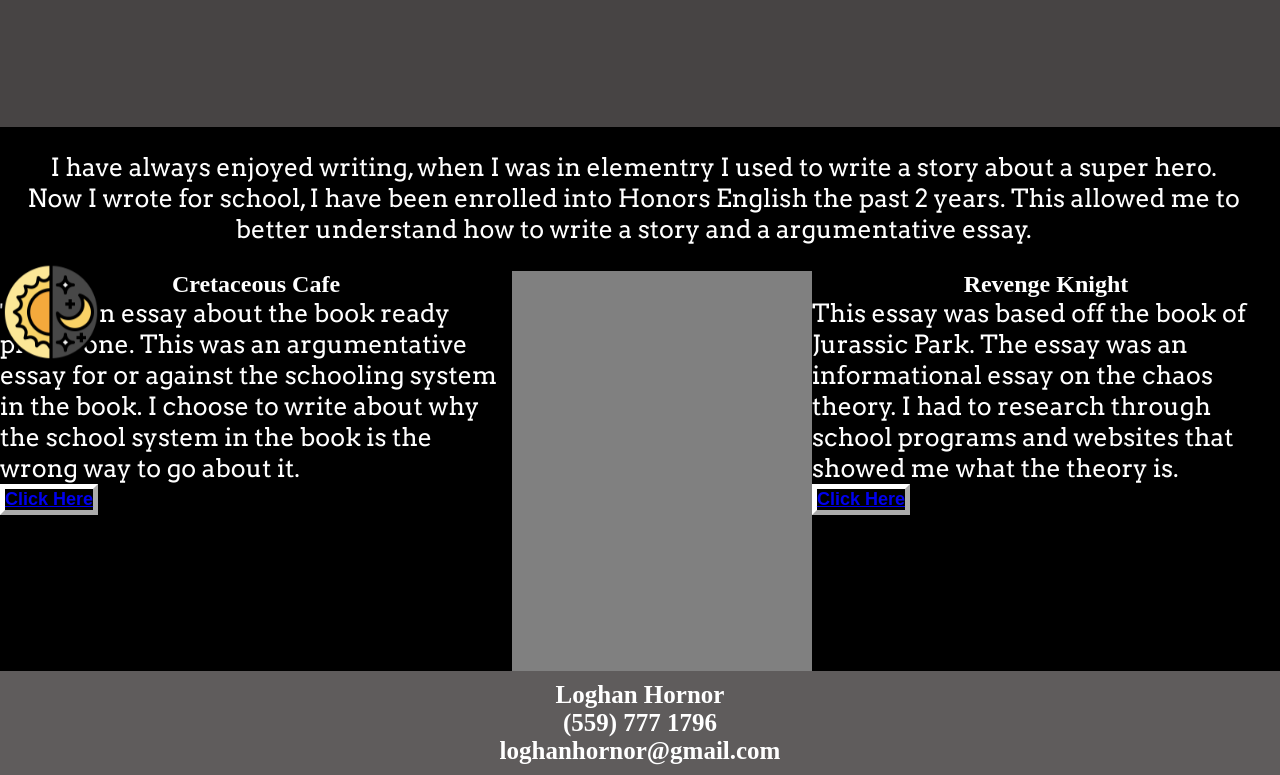
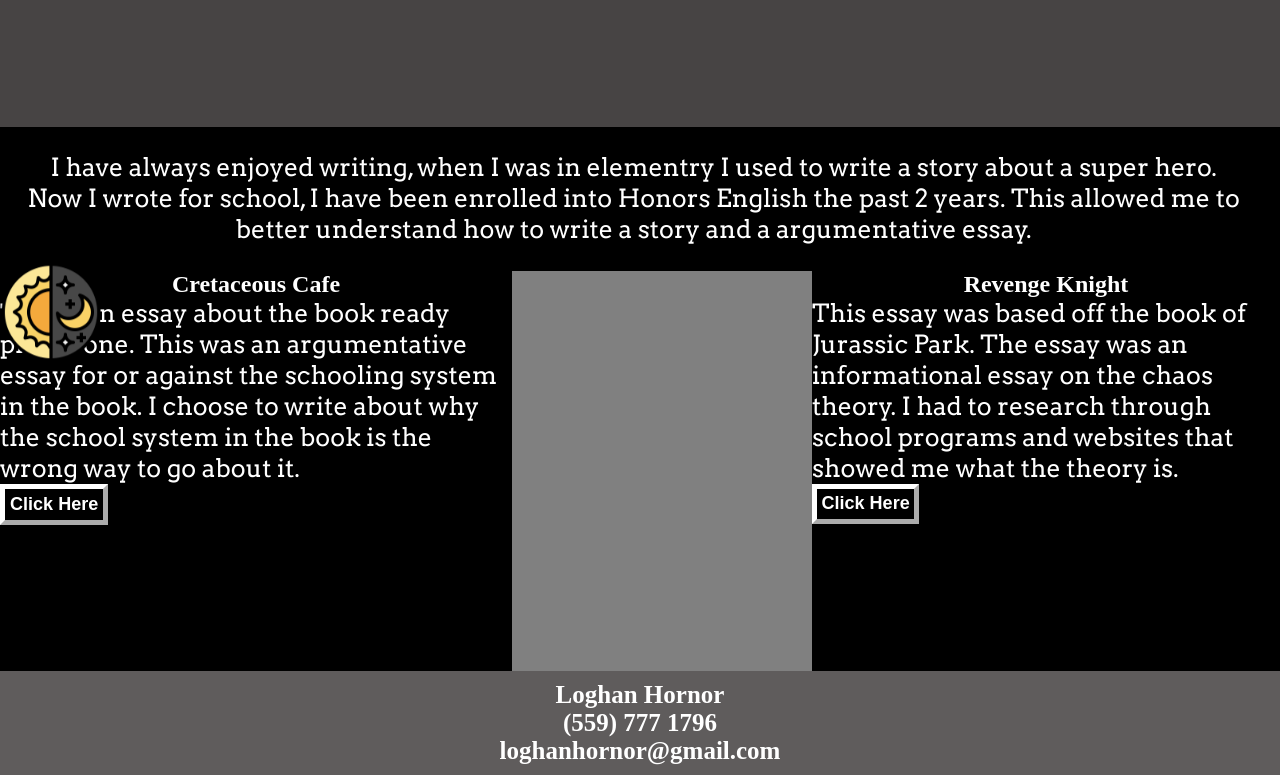
Before and after one commit to GamingN0body/myPortfolio, a plain HTML site: page text.html in a window 1280 px wide. Shown: the part 433-1208 px from the top of the page. Drawn offline with Linux system fonts and the light colour scheme.

Commit message:
button fixing

```diff
--- a/text.html
+++ b/text.html
@@ -125,8 +125,8 @@
                 way
                 to go about it.
             </p>
-            <button><a href="https://docs.google.com/document/d/1MF3prOhysM7C21Plni8u7VhndTUQZNjS8PAcoE-2e78/edit">Click
-                    Here</a></button>
+            <a href="https://docs.google.com/document/d/1MF3prOhysM7C21Plni8u7VhndTUQZNjS8PAcoE-2e78/edit"><button>Click
+                Here</button></a>
         </section>
 
         <embed src="">
@@ -137,9 +137,8 @@
                 chaos
                 theory. I had to research through school programs and websites that showed me what the theory is.
             </p>
-            <button><a
-                    href="https://docs.google.com/document/d/1X40gshTjc9Ihrh8ifYw3AwSMst5x3EE6_aEQ-pY0Shk/edit?usp=sharing">Click
-                    Here</a></button>
+            <a href="https://docs.google.com/document/d/1X40gshTjc9Ihrh8ifYw3AwSMst5x3EE6_aEQ-pY0Shk/edit?usp=sharing"><button>Click
+                    Here</button></a>
         </section>
 
     </article>
```
